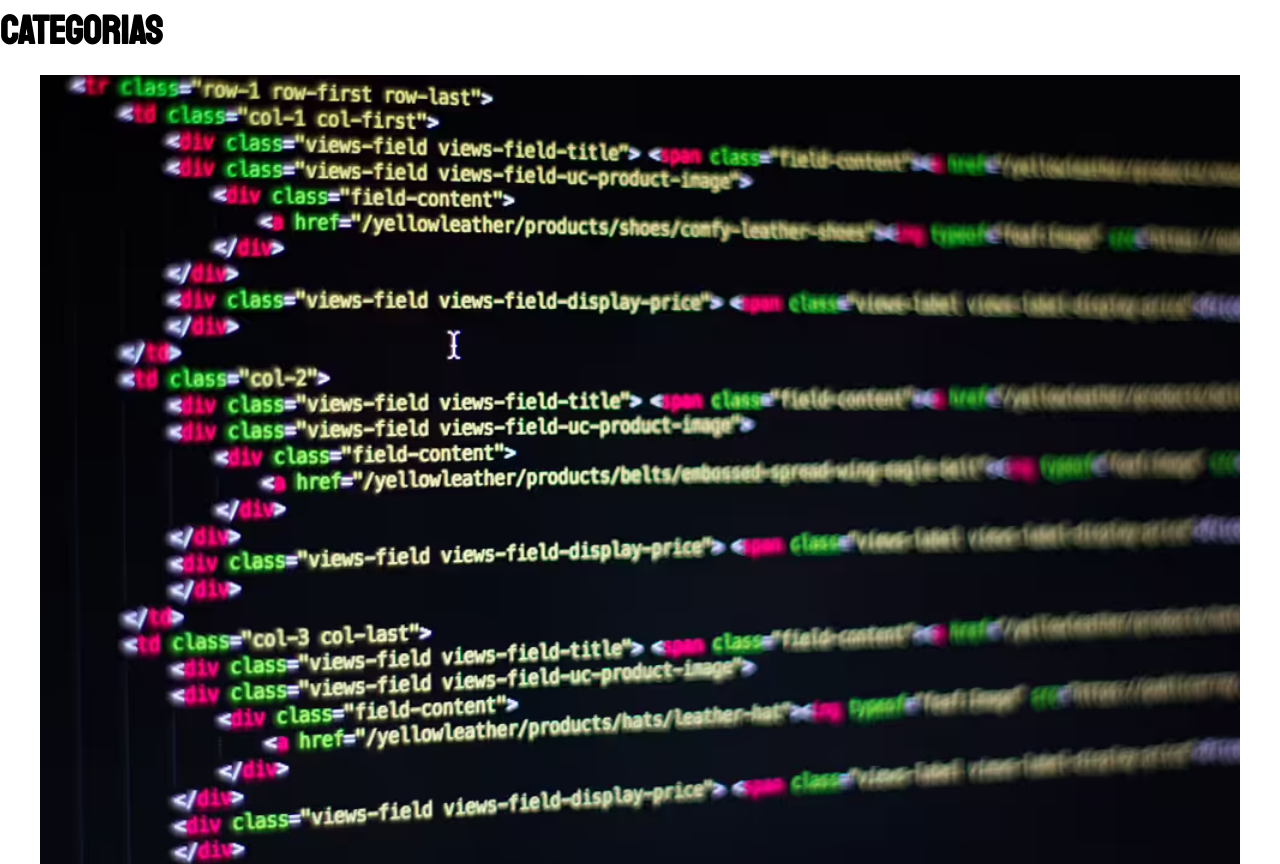
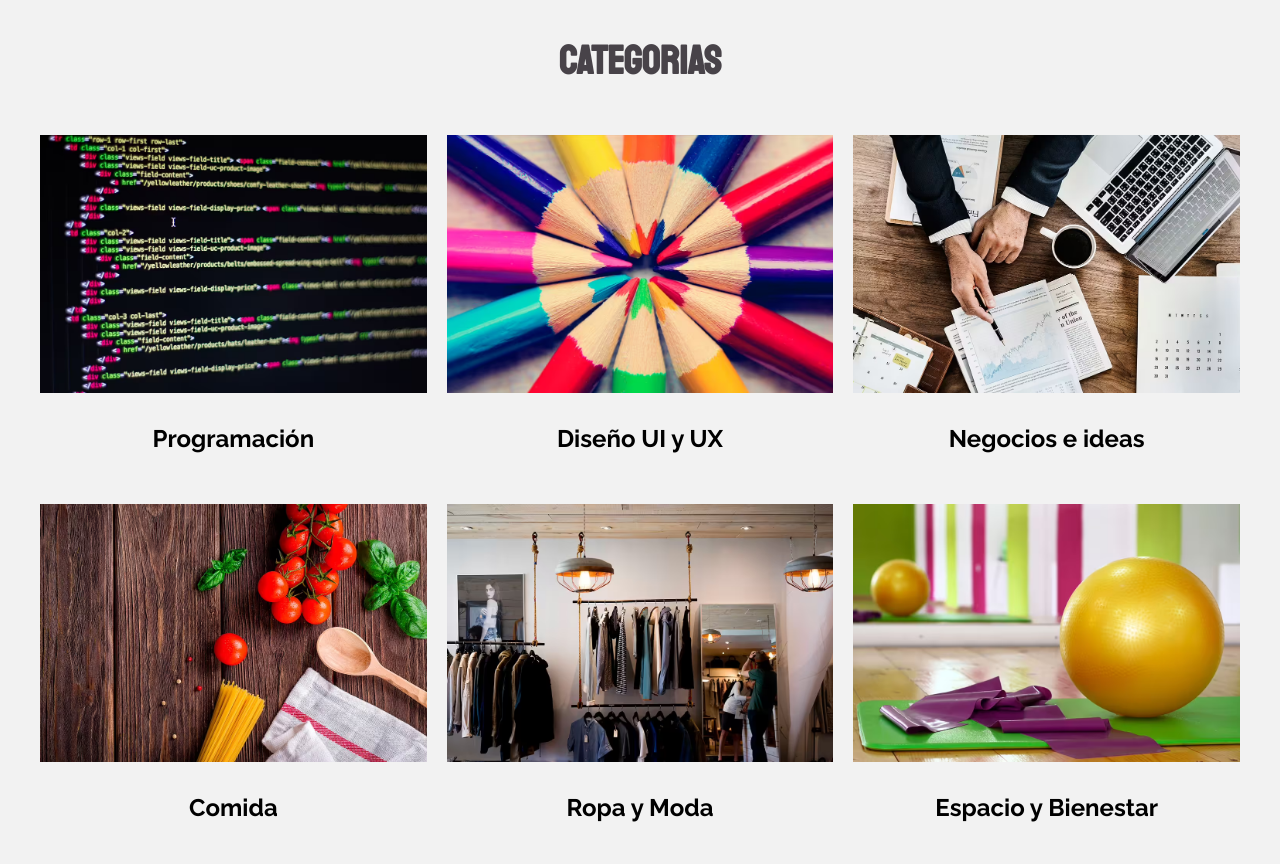
Before and after one commit to dolivare5/clon-de-meetup, a website: page index.html in a window 1280 px wide. Shown: the part 1620-2484 px from the top of the page. Drawn offline with Linux system fonts and the light colour scheme.

Commit message:
Commit No. 24. Termine de agregar los estilos a la sección de categorías y corregí unos problemas que se presentaban en el HTML.

```diff
--- a/index.html
+++ b/index.html
@@ -178,16 +178,16 @@
                         <source srcset="build/img/categoria_3.webp" type="image/webp">
                         <img  class="categoria__imagen" loading="lazy" decoding="async" src="build/img/categoria_3.jpg" alt="Imagen Categoria">
                     </picture>
-                    <p class="categoria__nombre">Fotografia</p>
+                    <p class="categoria__nombre">Negocios e ideas</p>
                 </li> <!-- .cateoria -->
 
                 <li class="categoria">
                     <picture>
-                        <source srcset="build/img/categoria_4.avif" type="image/avif">
-                        <source srcset="build/img/categoria_4.webp" type="image/webp">
-                        <img  class="categoria__imagen" loading="lazy" decoding="async" src="build/img/categoria_4.jpg" alt="Imagen Categoria">
+                        <source srcset="build/img/categoria_7.avif" type="image/avif">
+                        <source srcset="build/img/categoria_7.webp" type="image/webp">
+                        <img  class="categoria__imagen" loading="lazy" decoding="async" src="build/img/categoria_7.jpg" alt="Imagen Categoria">
                     </picture>
-                    <p class="categoria__nombre">Negocios e ideas/p>
+                    <p class="categoria__nombre">Comida</p>
                 </li> <!-- .cateoria -->
 
                 <li class="categoria">
@@ -217,14 +217,6 @@
                     <p class="categoria__nombre">Fptografia</p>
                 </li> <!-- .cateoria -->
 
-                <li class="categoria">
-                    <picture>
-                        <source srcset="build/img/categoria_7.avif" type="image/avif">
-                        <source srcset="build/img/categoria_7.webp" type="image/webp">
-                        <img  class="categoria__imagen" loading="lazy" decoding="async" src="build/img/categoria_7.jpg" alt="Imagen Categoria">
-                    </picture>
-                    <p class="categoria__nombre">Comida</p>
-                </li> <!-- .cateoria -->
 
                 <li class="categoria">
                     <picture>
--- /dev/null
+++ b/src/scss/ui/05-categorias/01_categorias.scss
@@ -0,0 +1,29 @@
+@use "../../base/variables" as v;
+@use "../../base/mixins" as m;
+
+.categorias{
+    background-color: v.$grisClaro;
+    padding: 5rem 0;
+    &__heading{
+        @include m.heading;
+    }
+
+    &__grid{
+        margin-top: 5rem;
+        @include m.grid(1, 4rem);
+        @include m.tablet{
+            @include m.grid(2, 2rem);
+        }
+        @include m.desktop{
+            @include m.grid(3, 2rem);
+        }
+    }
+}
+
+.categoria{
+    &__nombre{
+        font-size: 2.4rem;
+        font-weight: 700;
+        text-align: center;
+    }
+}
--- /dev/null
+++ b/src/scss/ui/05-categorias/index.scss
@@ -0,0 +1 @@
+@forward "01_categorias";
--- a/src/scss/ui/index.scss
+++ b/src/scss/ui/index.scss
@@ -2,3 +2,4 @@
 @forward "02-hero";
 @forward "03-formulario-de-busqueda";
 @forward "04-eventos";
+@forward "05-categorias";
```
Also changed, not shown: build/css/app.css, 1 other file.
